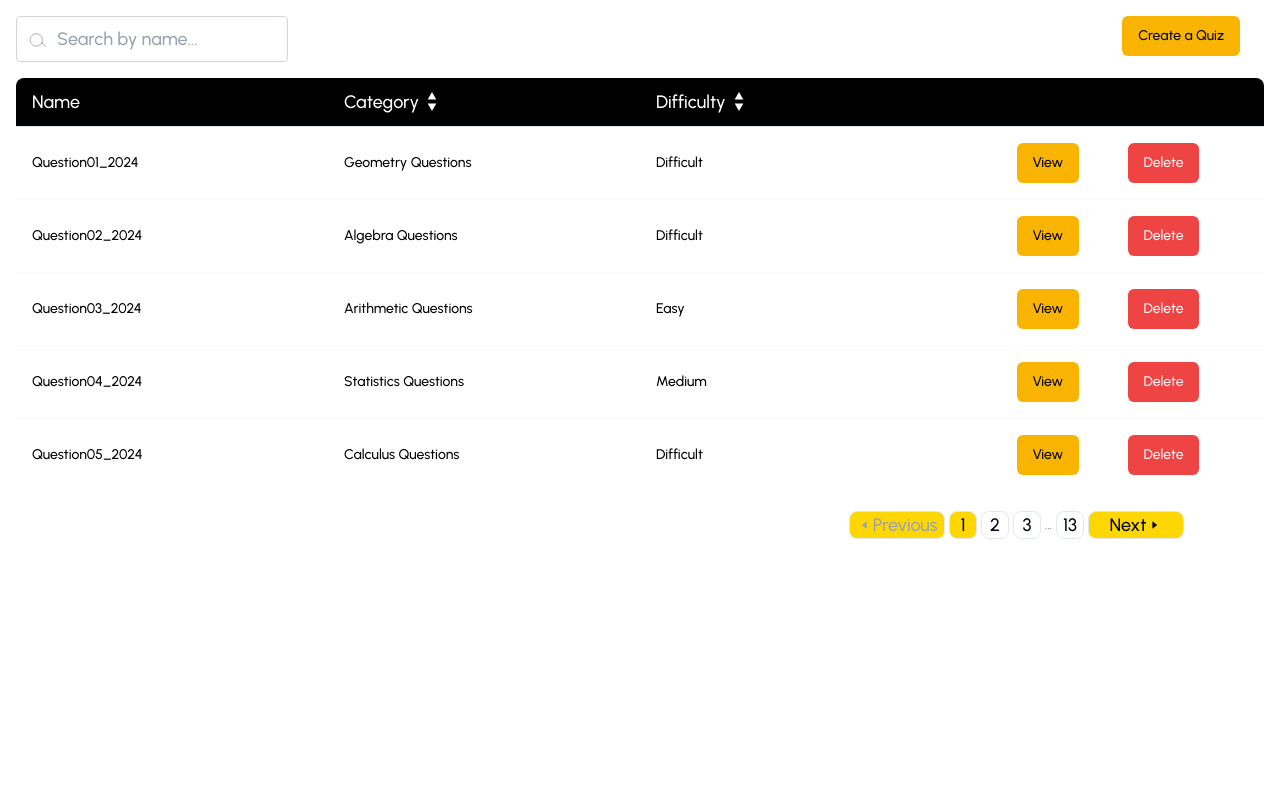
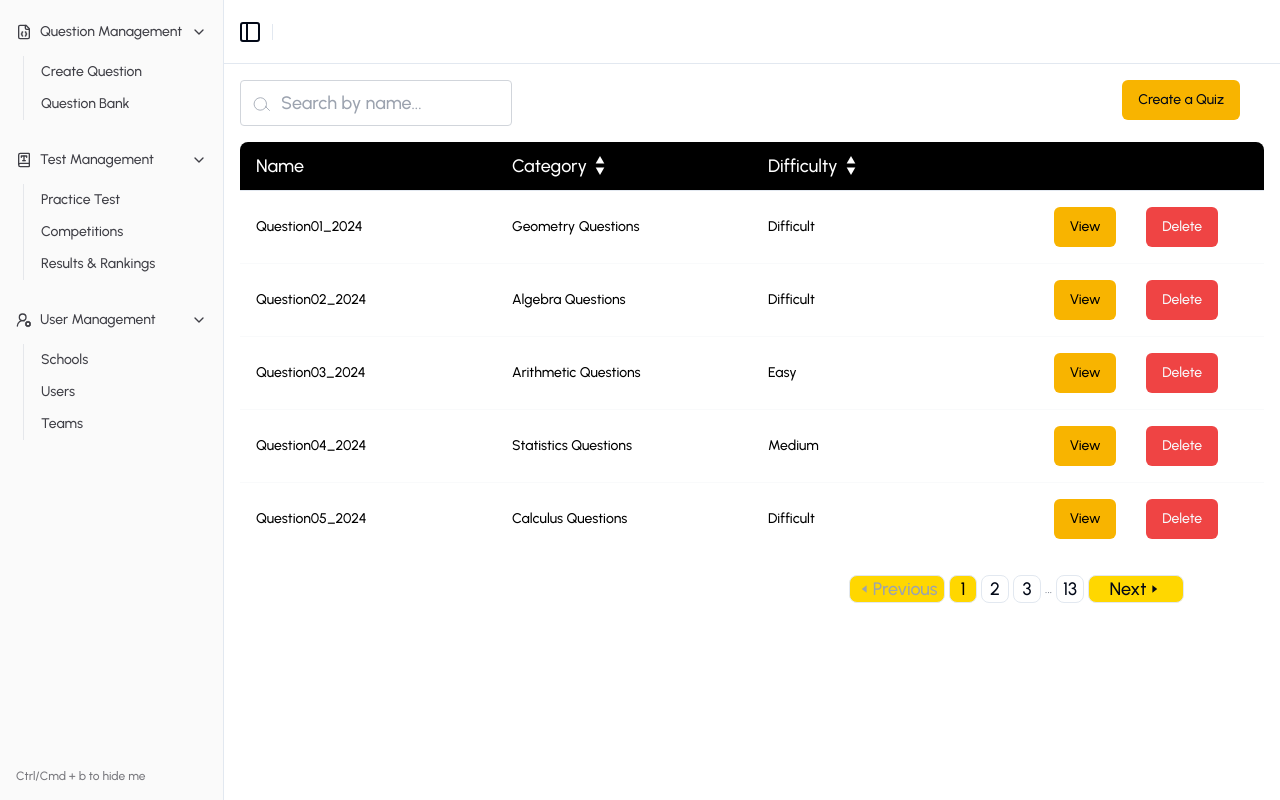
Before and after one commit to codersforcauses/wajo, a Next.js app in the folder client/: page /question in a window 1280 px wide. Built offline with nearby package versions, Linux system fonts and the light colour scheme.

Commit message:
created admin sidebar layout

```diff
--- /dev/null
+++ b/client/src/components/admin-layout.tsx
@@ -0,0 +1,30 @@
+import React from "react";
+
+import AppSidebar from "@/components/ui/app-sidebar";
+import { Separator } from "@/components/ui/separator";
+import {
+  SidebarInset,
+  SidebarProvider,
+  SidebarTrigger,
+} from "@/components/ui/sidebar";
+
+interface LayoutProps {
+  children: React.ReactNode;
+}
+
+export default function AdminLayout({ children }: LayoutProps) {
+  return (
+    <div>
+      <SidebarProvider>
+        <AppSidebar Role="admin" />
+        <SidebarInset>
+          <header className="sticky top-0 flex h-16 shrink-0 items-center gap-2 border-b bg-background px-4">
+            <SidebarTrigger className="-ml-1" />
+            <Separator orientation="vertical" className="mr-2 h-4" />
+          </header>
+          <main>{children}</main>
+        </SidebarInset>
+      </SidebarProvider>
+    </div>
+  );
+}
--- a/client/src/components/layout.tsx
+++ b/client/src/components/layout.tsx
@@ -1,6 +1,6 @@
 import React from "react";
 
-import Navbar from "./navbar";
+import Navbar from "@/components/navbar";
 
 interface LayoutProps {
   children: React.ReactNode;
--- a/client/src/components/ui/app-sidebar.tsx
+++ b/client/src/components/ui/app-sidebar.tsx
@@ -47,7 +47,7 @@ interface AppSidebarProps extends React.ComponentProps<typeof Sidebar> {
  * @param {AppSidebarProps} props - The properties for the sidebar component.
  * @param {Role} props.Role - The role of the user (e.g., Admin, Staff, Student), used to determine the navigation items to display.
  */
-export function AppSidebar({ Role, ...props }: AppSidebarProps) {
+export default function AppSidebar({ Role, ...props }: AppSidebarProps) {
   const router = useRouter();
   const roleNavData = navData[Role];
   roleNavData.forEach((section) => {
--- a/client/src/pages/index.tsx
+++ b/client/src/pages/index.tsx
@@ -14,9 +14,6 @@ const Home = () => {
 
   return (
     <main className="font-urbanist flex min-h-screen flex-col items-center gap-4 p-24">
-      <LoginModal>
-        <Button>Login Modal</Button>
-      </LoginModal>
       <h1>Test title</h1>
       <h2>Test title</h2>
       <h3>Test title</h3>
--- a/client/src/pages/question/index.tsx
+++ b/client/src/pages/question/index.tsx
@@ -1,12 +1,13 @@
 import Link from "next/link";
 import React, { useEffect, useState } from "react";
 
+import AdminLayout from "@/components/admin-layout";
 import { Button } from "@/components/ui/button";
 import { Datagrid } from "@/components/ui/Question/data-grid";
 import { SearchInput } from "@/components/ui/search";
 import { useFetchData } from "@/hooks/use-fetch-data";
 
-export default function Index() {
+const Index = () => {
   // Fetches the list of questions using the custom hook.
   const {
     data: questions,
@@ -83,4 +84,10 @@ export default function Index() {
       ></Datagrid>
     </div>
   );
-}
+};
+
+Index.getLayout = function getLayout(page: React.ReactElement) {
+  return <AdminLayout>{page}</AdminLayout>;
+};
+
+export default Index;
```
